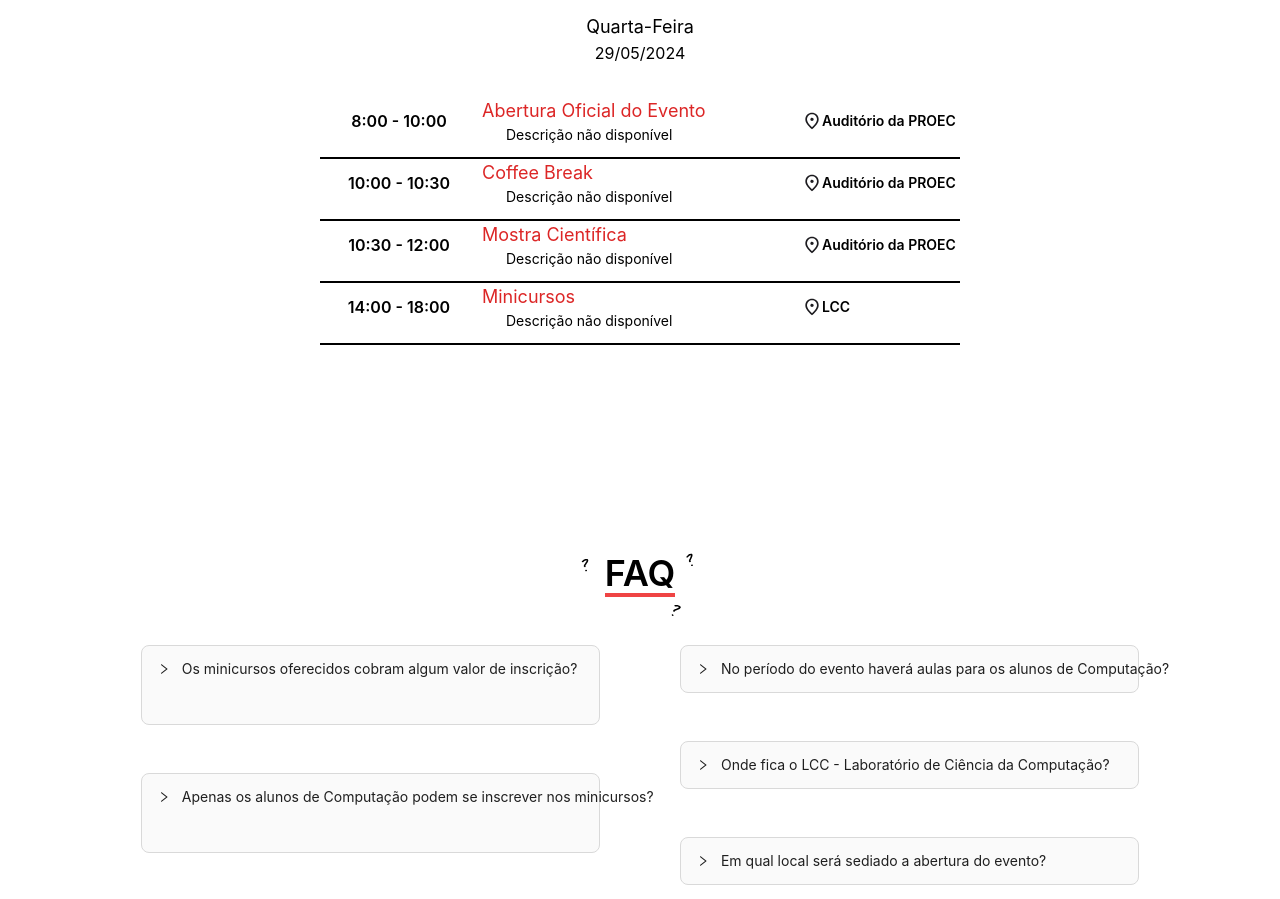
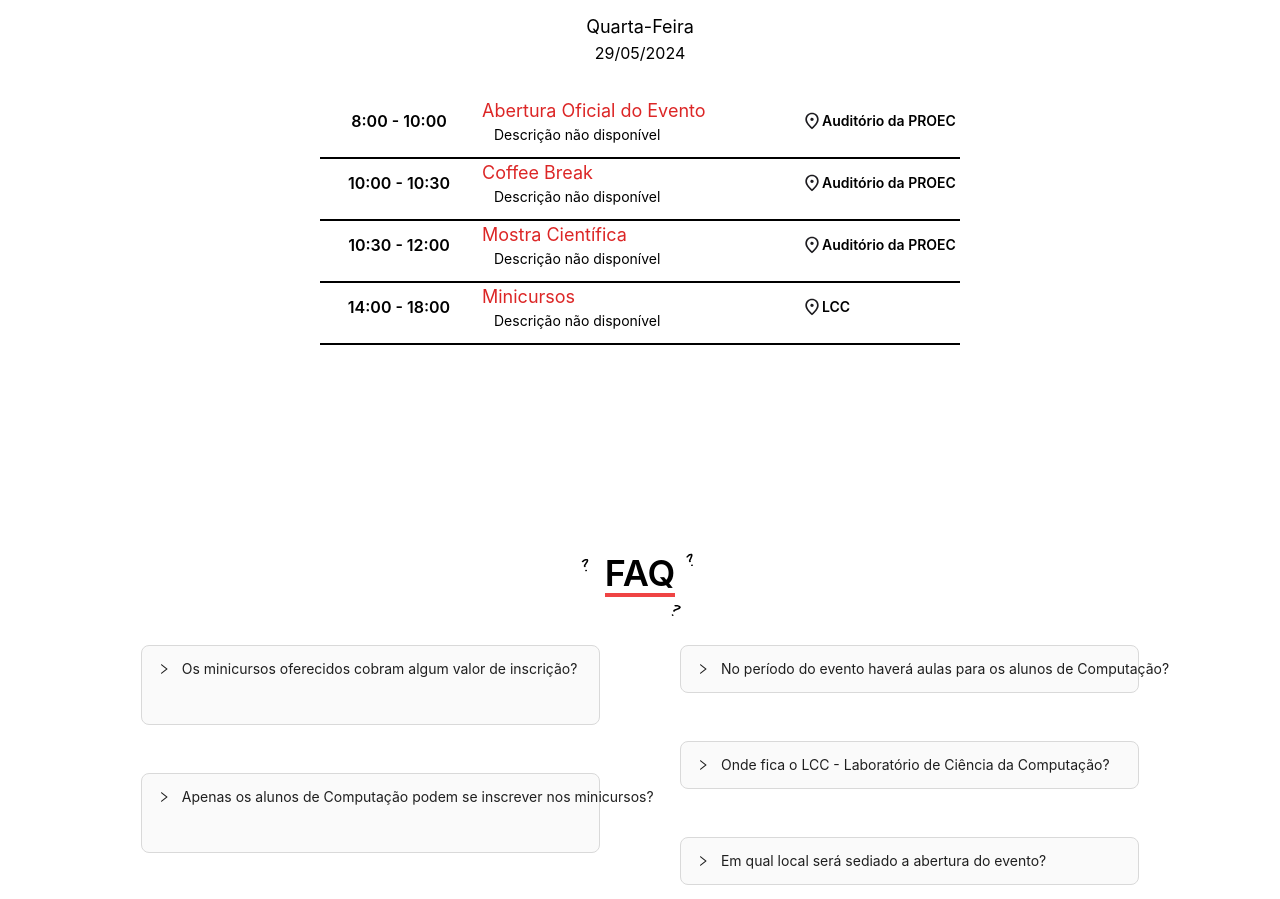
Before and after one commit to Escola-Piloto-de-Computacao/wtcc, a React (Create React App) app: page / in a window 1280 px wide. Shown: the part 2680-3579 px from the top of the page. Built offline with nearby package versions, Linux system fonts and the light colour scheme.

Commit message:
fixed description margin

```diff
--- a/src/components/Schedule/ScheduleCard/ScheduleCard.tsx
+++ b/src/components/Schedule/ScheduleCard/ScheduleCard.tsx
@@ -8,8 +8,8 @@ interface ScheduleCardProps {
     Highlighted: Boolean;
 }
 
-const highLight = (Highlighted:Boolean ) =>{
-    if(Highlighted){
+const highLight = (Highlighted: Boolean) => {
+    if (Highlighted) {
         return "highlighted";
     }
 }
@@ -38,7 +38,7 @@ const locPop = () => {
 
 }
 
-const ScheduleCard = ({ time, title, description, location,Highlighted }: ScheduleCardProps) => {
+const ScheduleCard = ({ time, title, description, location, Highlighted }: ScheduleCardProps) => {
     return (
         <div className={`fade-in w-1/2 ${highLight(Highlighted)}`} >
             <div className="w-full flex flex-col items-center gap-1  pb-3 sm:flex-row  border-2 sm:border-0 sm:border-b-2 border-black ">
@@ -47,7 +47,7 @@ const ScheduleCard = ({ time, title, description, location,Highlighted }: Schedu
                 </div>
                 <div className="flex flex-col items-center sm:items-start w-full sm:w-2/4 ">
                     <h3 className=" text-red-600  text-lg">{title}</h3>
-                    <p className="ml-6 text-sm text-left ">{description}</p>
+                    <p className="lg:ml-3 text-sm text-left ">{description}</p>
                 </div>
                 <Popover content={locPop} placement='right' className=" flex items-center sm:items-start align-middle cursor-pointer">
                     <div className=" flex flex-row sm:w-1/4"> {/* TODO add link to map + responsiveness */}
```
